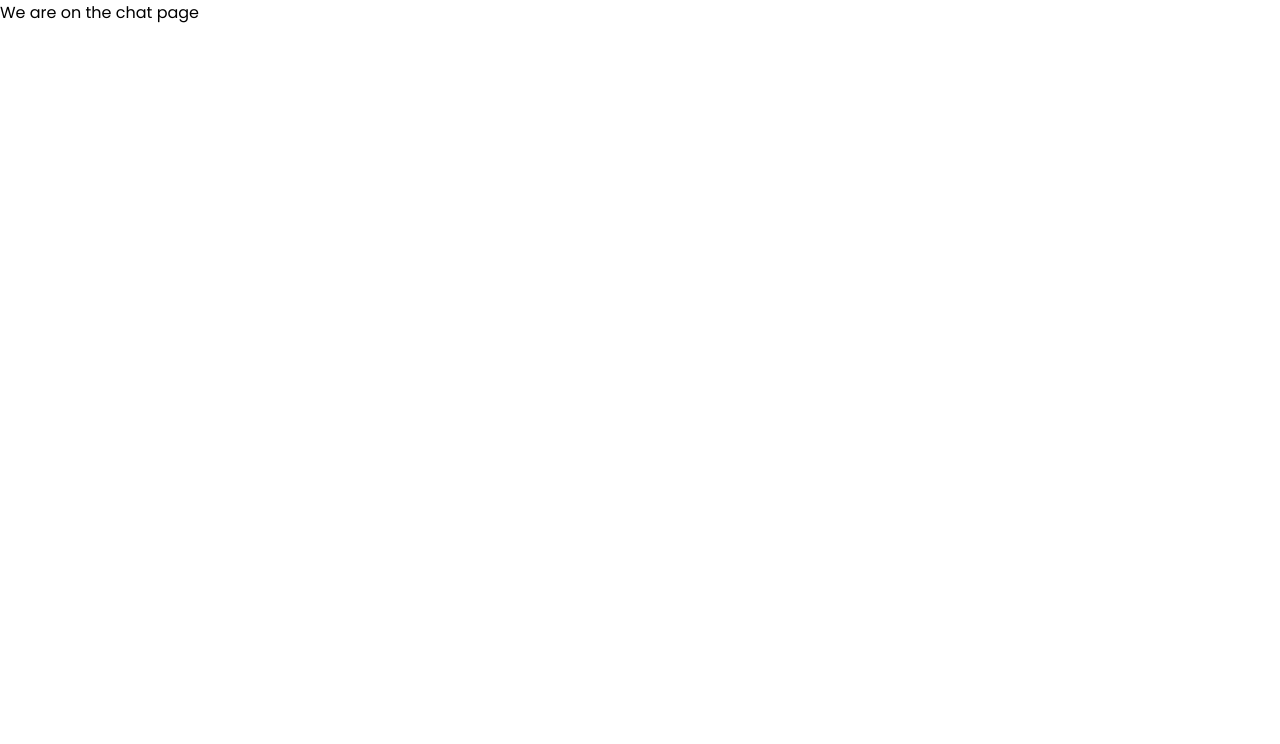
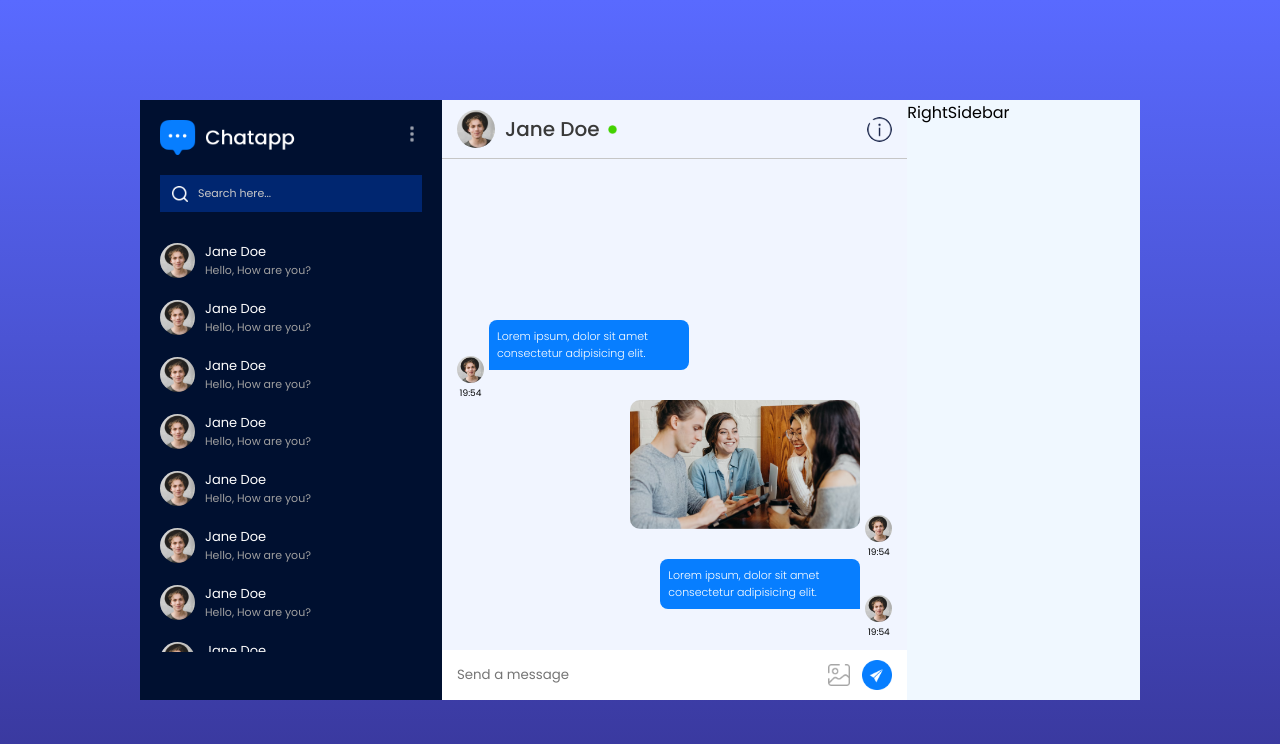
Before and after one commit to arjit88/ChatApp, a React (Vite) app in the folder chat/: page /chat in a window 1280 px wide. Shown: the top 744 px of the page. Built offline with nearby package versions, Linux system fonts and the light colour scheme.

Commit message:
Made the left-section & chat box-section

```diff
--- /dev/null
+++ b/chat/src/components/ChatBox/ChatBox.css
@@ -0,0 +1,120 @@
+.chat-box {
+  height: 75vh;
+  position: relative;
+  background-color: #f1f5ff;
+}
+
+.chat-user {
+  padding: 10px 15px;
+  display: flex;
+  align-items: center;
+  gap: 10px;
+  border-bottom: 1px solid #c6c6c6;
+}
+
+.chat-user img {
+  width: 25px;
+  border-radius: 50%;
+}
+
+.chat-user img:first-child {
+  width: 38px;
+  aspect-ratio: 1/1;
+}
+
+.chat-user p {
+  flex: 1;
+  font-weight: 500;
+  font-size: 20px;
+  color: #393939;
+  display: flex;
+  align-items: center;
+  gap: 5px;
+}
+
+.chat-input {
+  display: flex;
+  align-items: center;
+  gap: 12px;
+  padding: 10px 15px;
+  background: #fff;
+  position: absolute;
+  bottom: 0;
+  left: 0;
+  right: 0;
+}
+
+.chat-input img {
+  width: 30px;
+  cursor: pointer;
+}
+
+.chat-input label {
+  display: flex;
+}
+
+.chat-input label img {
+  width: 22px;
+}
+
+.chat-input input {
+  flex: 1;
+  border: none;
+  outline: none;
+}
+
+.chat-msg {
+  height: calc(100% - 70px);
+  padding-bottom: 50px;
+  overflow-y: scroll;
+  display: flex;
+  flex-direction: column-reverse;
+}
+
+.s-msg div img,
+.r-msg div img {
+  width: 27px;
+  aspect-ratio: 1/1;
+  border-radius: 50px;
+}
+
+.s-msg,
+.r-msg {
+  display: flex;
+  align-items: end;
+  justify-content: end;
+  gap: 5px;
+  padding: 0px 15px;
+}
+
+.r-msg {
+  flex-direction: row-reverse;
+  justify-content: start;
+}
+
+.msg {
+  color: #fff;
+  background-color: #077eff;
+  padding: 8px;
+  max-width: 200px;
+  font-size: 11px;
+  font-weight: 300;
+  border-radius: 8px 8px 0px 8px;
+  margin-bottom: 30px;
+}
+
+.r-msg .msg {
+  border-radius: 8px 8px 8px 0px;
+}
+
+.s-msg div,
+.r-msg div {
+  text-align: center;
+  font-size: 9px;
+}
+
+.msg-img {
+  max-width: 230px;
+  margin-bottom: 30px;
+  border-radius: 10px;
+}
--- /dev/null
+++ b/chat/src/components/ChatBox/ChatBox.jsx
@@ -0,0 +1,61 @@
+import React from "react";
+import "./ChatBox.css";
+import assets from "../../assets/assets";
+
+const ChatBox = () => {
+  return (
+    <div>
+      <div className="chat-box">
+        <div className="chat-user">
+          <img src={assets.profile_img} alt="profile_img" />
+          <p>
+            Jane Doe{" "}
+            <img className="dot" src={assets.green_dot} alt="green_dot" />
+          </p>
+          <img src={assets.help_icon} className="help" alt="help_icon" />
+        </div>
+
+        <div className="chat-msg">
+          <div className="s-msg">
+            <p className="msg">
+              Lorem ipsum, dolor sit amet consectetur adipisicing elit.
+            </p>
+            <div>
+              <img src={assets.profile_img} alt="profile_img" />
+              <p>19:54</p>
+            </div>
+          </div>
+
+          <div className="s-msg">
+            <img className="msg-img" src={assets.pic1} alt="pic1" />
+            <div>
+              <img src={assets.profile_img} alt="profile_img" />
+              <p>19:54</p>
+            </div>
+          </div>
+
+          <div className="r-msg">
+            <p className="msg">
+              Lorem ipsum, dolor sit amet consectetur adipisicing elit.
+            </p>
+            <div>
+              <img src={assets.profile_img} alt="profile_img" />
+              <p>19:54</p>
+            </div>
+          </div>
+        </div>
+
+        <div className="chat-input">
+          <input type="text" placeholder="Send a message" />
+          <input type="file" id="image" accept="image/png, image/jpeg" hidden />
+          <label htmlFor="image">
+            <img src={assets.gallery_icon} alt="gallery_icon" />
+          </label>
+          <img src={assets.send_button} alt="send_button" />
+        </div>
+      </div>
+    </div>
+  );
+};
+
+export default ChatBox;
--- /dev/null
+++ b/chat/src/components/LeftSidebar/LeftSidebar.css
@@ -0,0 +1,90 @@
+.ls {
+  background: #001030;
+  color: #fff;
+  height: 75vh;
+}
+
+.ls-top {
+  padding: 20px;
+}
+
+.ls-nav {
+  display: flex;
+  justify-content: space-between;
+  align-items: center;
+}
+
+.ls-nav .logo {
+  max-width: 140px;
+}
+
+.ls-nav .menu img {
+  max-height: 20px;
+  opacity: 0.6;
+  cursor: pointer;
+}
+
+.ls-search {
+  background-color: #002670;
+  display: flex;
+  align-items: center;
+  gap: 10px;
+  padding: 10px 12px;
+  margin-top: 20px;
+}
+
+.ls-search img {
+  width: 16px;
+}
+
+.ls-search input {
+  background: transparent;
+  border: none;
+  outline: none;
+  color: #fff;
+  font-size: 11px;
+}
+
+.ls-search input::placeholder {
+  color: #c8c8c8;
+}
+
+.ls-list {
+  display: flex;
+  flex-direction: column;
+  height: 70%;
+  overflow-y: scroll;
+}
+
+.friends img {
+  width: 35px;
+  aspect-ratio: 1/1;
+  border-radius: 50%;
+}
+
+.friends {
+  display: flex;
+  align-items: center;
+  gap: 10px;
+  padding: 10px 20px;
+  cursor: pointer;
+  font-size: 13px;
+}
+
+.friends div {
+  display: flex;
+  flex-direction: column;
+}
+
+.friends span {
+  color: #9f9f9f;
+  font-size: 11px;
+}
+
+.friends:hover {
+  background-color: #077eff;
+}
+
+.friends:hover span {
+  color: #fff;
+}
--- /dev/null
+++ b/chat/src/components/LeftSidebar/LeftSidebar.jsx
@@ -0,0 +1,39 @@
+import React from "react";
+import "./LeftSidebar.css";
+import assets from "../../assets/assets";
+
+const LeftSidebar = () => {
+  return (
+    <div className="ls">
+      <div className="ls-top">
+        <div className="ls-nav">
+          <img src={assets.logo} className="logo" alt="logo" />
+          <div className="menu">
+            <img src={assets.menu_icon} alt="menu_icon" />
+          </div>
+        </div>
+
+        <div className="ls-search">
+          <img src={assets.search_icon} alt="search_icon" />
+          <input type="text" placeholder="Search here..." />
+        </div>
+      </div>
+
+      <div className="ls-list">
+        {Array(12)
+          .fill("")
+          .map((item, index) => (
+            <div key={index} className="friends">
+              <img src={assets.profile_img} alt="profile_img" />
+              <div>
+                <p>Jane Doe</p>
+                <span>Hello, How are you?</span>
+              </div>
+            </div>
+          ))}
+      </div>
+    </div>
+  );
+};
+
+export default LeftSidebar;
--- /dev/null
+++ b/chat/src/components/RightSidebar/RightSidebar.jsx
@@ -0,0 +1,8 @@
+import React from "react";
+import "./RightSidebar.css";
+
+const RightSidebar = () => {
+  return <div>RightSidebar</div>;
+};
+
+export default RightSidebar;
--- a/chat/src/index.css
+++ b/chat/src/index.css
@@ -11,3 +11,11 @@
   height: 100%;
   width: 100%;
 }
+
+::-webkit-scrollbar {
+  display: none;
+}
+
+img.dot {
+  width: 15px !important;
+}
--- a/chat/src/pages/Chat/Chat.css
+++ b/chat/src/pages/Chat/Chat.css
@@ -0,0 +1,15 @@
+.chat {
+  min-height: 100vh;
+  background: linear-gradient(#596aff, #383699);
+  display: grid;
+  place-items: center;
+}
+
+.chat-container {
+  width: 95%;
+  height: 75vh;
+  max-width: 1000px;
+  background-color: aliceblue;
+  display: grid;
+  grid-template-columns: 1fr 2fr 1fr;
+}
--- a/chat/src/pages/Chat/Chat.jsx
+++ b/chat/src/pages/Chat/Chat.jsx
@@ -1,8 +1,19 @@
 import React from "react";
 import "./Chat.css";
+import LeftSidebar from "../../components/LeftSidebar/LeftSidebar";
+import ChatBox from "../../components/ChatBox/ChatBox";
+import RightSidebar from "../../components/RightSidebar/RightSidebar";
 
 const Chat = () => {
-  return <div>We are on the chat page</div>;
+  return (
+    <div className="chat">
+      <div className="chat-container">
+        <LeftSidebar />
+        <ChatBox />
+        <RightSidebar />
+      </div>
+    </div>
+  );
 };
 
 export default Chat;
--- a/chat/src/pages/Login/Login.jsx
+++ b/chat/src/pages/Login/Login.jsx
@@ -32,7 +32,7 @@
           required
         />
         <button type="submit">
-          {currentState === "Sign up" ? "Create account" : "Login"}
+          {currentState === "Sign up" ? "Create Account" : "Login"}
         </button>
 
         <div className="login-term">
```
Also changed, not shown: chat/src/components/RightSidebar/RightSidebar.css (added).
